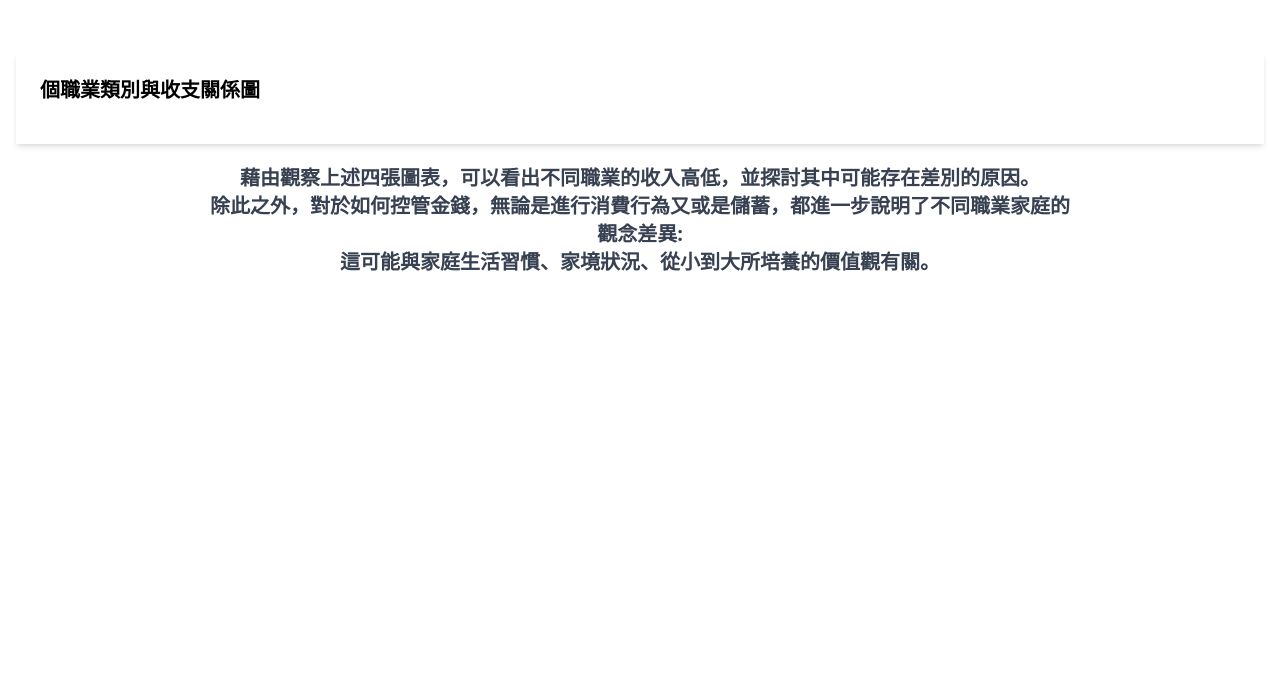
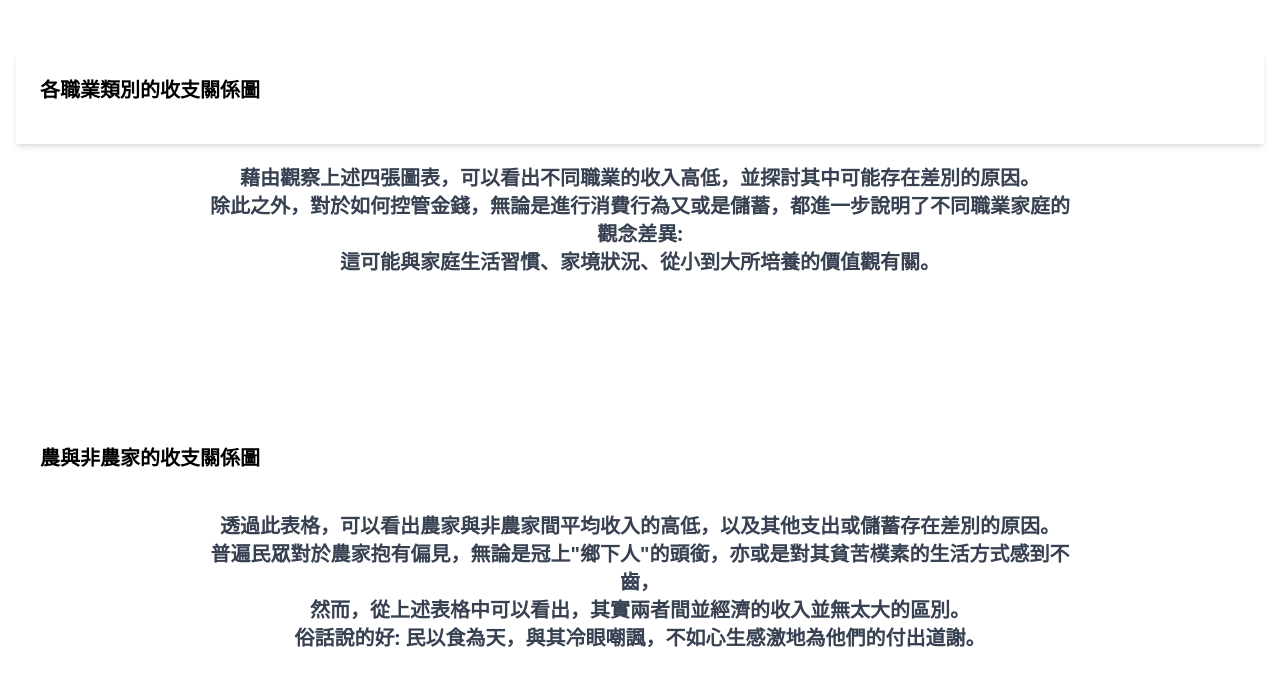
Before and after one commit to ATREE01/data-visualizaion, a Flask app: template templates/profession.html in a window 1280 px wide. Shown: the part 48-734 px from the top of the page. Run offline with Flask 3, Linux system fonts and the light colour scheme; the template is opened without the code that fills it, so the values that code supplies are empty; some libraries are stand-ins or nearby versions.

Commit message:
新增表格

```diff
--- /dev/null
+++ b/data/112收支按農與非農家區分.csv
@@ -0,0 +1,4 @@
+類型,家庭戶數,所得收入總計,非消費支出,消費支出,儲蓄
+總平均,9119999,1375097,238389,861305,275402
+農家,566116,1184345,163241,741694,279411
+非農家,8553883,1387721,243363,869222,275137
--- a/pages/profession/index.py
+++ b/pages/profession/index.py
@@ -6,10 +6,14 @@ profession_blueprint = Blueprint('profession', __name__)
 @profession_blueprint.route('/')
 def profession():
     df = pd.read_csv("data/112收支按經濟戶之職業區分.csv")
+    df1 = pd.read_csv("data/112收支按農與非農家區分.csv")
     df = df.loc[:, ['職業', '家庭戶數', '所得收入總計', '非消費支出', '消費支出', '儲蓄']]
+    df1 = df1.loc[:, ['類型', '家庭戶數', '所得收入總計', '非消費支出', '消費支出', '儲蓄']]
 
     professionData = df.to_json(orient='records')
+    professionData1 = df1.to_json(orient='records')
     return render_template(
         'profession.html',
-        professionData=professionData
+        professionData=professionData,
+        professionData1=professionData1
     )
--- a/static/js/profession.js
+++ b/static/js/profession.js
@@ -2,8 +2,10 @@ const professionChart1 = document.getElementById('professionChart1');
 const professionChart2 = document.getElementById('professionChart2');
 const professionChart3 = document.getElementById('professionChart3');
 const professionChart4 = document.getElementById('professionChart4');
+const professionChart5 = document.getElementById('professionChart5');
 
 const professionData = JSON.parse(document.getElementById('professionData').value);
+const professionData1 = JSON.parse(document.getElementById('professionData1').value);
 
 function unpack(rows, key) {
     return rows.map(function (row){
@@ -11,6 +13,7 @@ function unpack(rows, key) {
     });
 }
 const infor = [unpack(professionData, '所得收入總計'),unpack(professionData, '非消費支出'),unpack(professionData, '消費支出'),unpack(professionData, '儲蓄')];
+const infor1 = [unpack(professionData1, '所得收入總計'),unpack(professionData1, '非消費支出'),unpack(professionData1, '消費支出'),unpack(professionData1, '儲蓄')]
 const pN = ['民代和經理主管', '專業人員', '技術員及助理', '事務支援', '服務及銷售','農林漁牧', '技藝工作', '機械操作組裝', '基層技術與勞力', '其他'];
 const data1=[], data2=[], data3=[], data4 = [];
 
@@ -49,6 +52,32 @@ for (let i = 10; i > 0; i--) {
         name: pN[i-1]
     });
 }
+
+const data5 = [
+    {
+        type: 'table',
+        header: {
+            values: ["","非農家","農家"],
+            font: {
+                family: "Arial",
+                size: 18
+            },
+            height: 30,
+        },
+        cells: {
+            values: [
+                ['所得收入總計','非消費支出','消費支出','儲蓄'],
+                [infor1[0][1],infor1[1][1],infor1[2][1],infor1[3][1]],
+                [infor1[0][2],infor1[1][2],infor1[2][2],infor1[3][2]]
+            ],
+            font: {
+                family: "Arial",
+                size: 18
+            },
+            height: 35,
+        },
+    }
+]
 
 const layout1 = {
     title: {
@@ -134,7 +163,21 @@ const layout4 = {
     barmode: "stack",//"stack", "group", "overlay"
 };
 
+const layout5 = {
+    title: {
+        text: '農與非農家的各項收支差異表',
+        font: {
+            size: 30,
+            family: 'Arial, sans-serif',
+            color: 'black'
+        }
+    },
+    width: 600,
+    height: 350,
+}
+
 Plotly.newPlot(professionChart1, data1, layout1);
 Plotly.newPlot(professionChart2, data2, layout2);
 Plotly.newPlot(professionChart3, data3, layout3);
 Plotly.newPlot(professionChart4, data4, layout4);
+Plotly.newPlot(professionChart5, data5, layout5);
--- a/templates/profession.html
+++ b/templates/profession.html
@@ -13,7 +13,7 @@
         <main class="container mx-auto px-4 py-8">
             <input type="hidden" id="professionData" value="{{ professionData }}">
             <div class="bg-white p-6 shadow-md my-5">
-                <h2 class="text-xl font-semibold mb-4">個職業類別與收支關係圖</h2>
+                <h2 class="text-xl font-semibold mb-4">各職業類別的收支關係圖</h2>
                 <div class="flex flex-wrap">
                     <div class="" id="professionChart1"></div>
                     <div class="" id="professionChart2"></div>
@@ -26,6 +26,16 @@
                 除此之外，對於如何控管金錢，無論是進行消費行為又或是儲蓄，都進一步說明了不同職業家庭的觀念差異:<br>
                 這可能與家庭生活習慣、家境狀況、從小到大所培養的價值觀有關。
             </p>
+            <input type="hidden" id="professionData1" value="{{ professionData1 }}">
+            <br><br><br><br><br><br>
+            <h2 class="bg-white p-6 text-xl font-semibold mb-4">農與非農家的收支關係圖</h2>
+            <div class="flex justify-center" id="professionChart5"></div>
+            <p class="w-[70%] mx-auto text-xl text-gray-700 font-bold text-center">
+                透過此表格，可以看出農家與非農家間平均收入的高低，以及其他支出或儲蓄存在差別的原因。<br>
+                普遍民眾對於農家抱有偏見，無論是冠上"鄉下人"的頭銜，亦或是對其貧苦樸素的生活方式感到不齒，<br>
+                然而，從上述表格中可以看出，其實兩者間並經濟的收入並無太大的區別。<br>
+                俗話說的好: 民以食為天，與其冷眼嘲諷，不如心生感激地為他們的付出道謝。
+            </p>
         </main>
         <script src="{{ url_for('static', filename='js/profession.js') }}"></script>
     </body>
```
